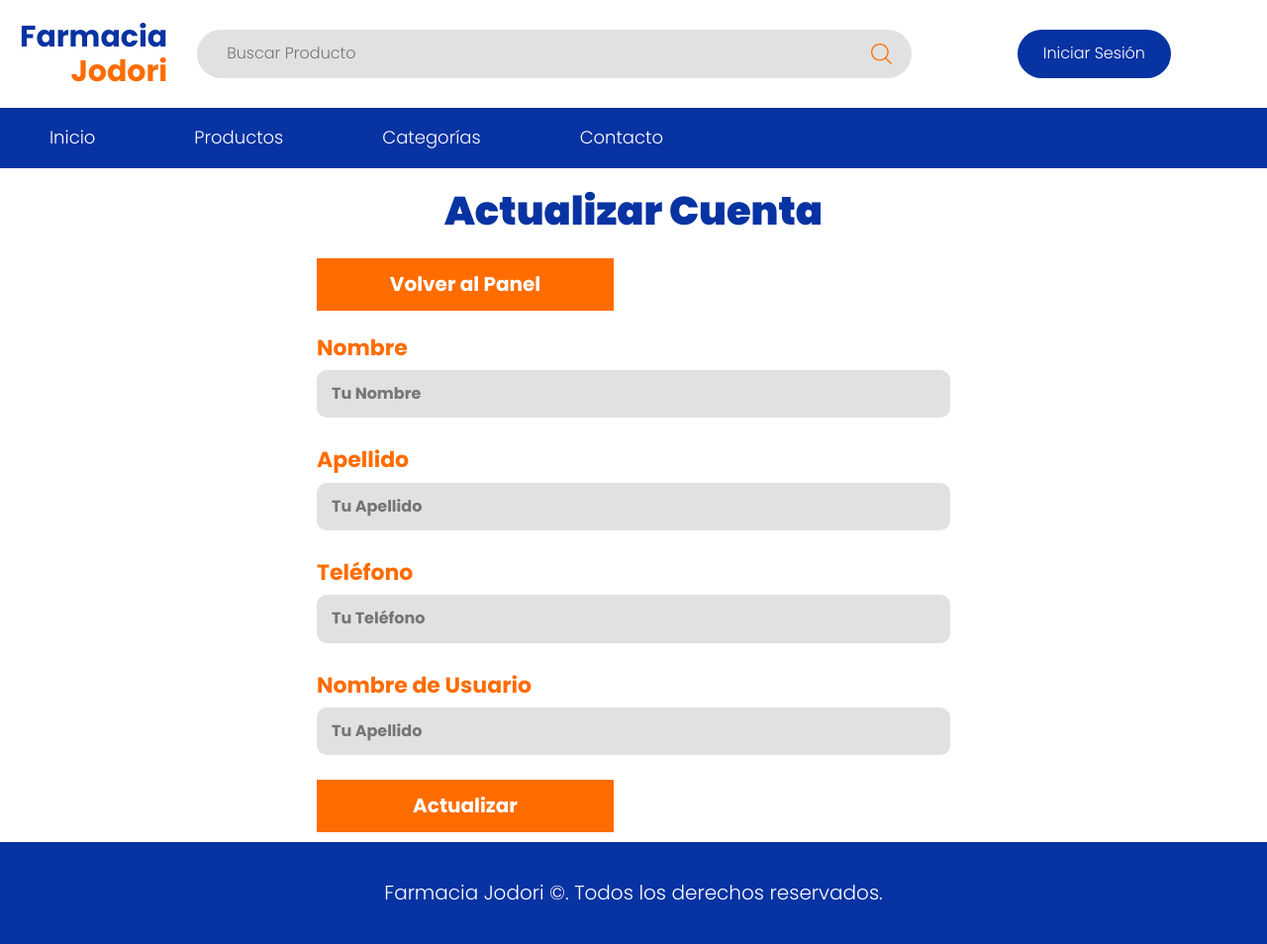
After one commit to LeonardoC1302/Jodori-Drugstore, a PHP site: template views/pages/actualizarCuenta.php in a window 1280 px wide. The commit adds this page. Shown: the whole page at 99% size. Run offline with PHP 8.4, Linux system fonts and the light colour scheme; the template is opened without the code that fills it, so the values that code supplies are empty.

Commit message:
Update Account

```diff
--- a/src/scss/base/_globales.scss
+++ b/src/scss/base/_globales.scss
@@ -55,6 +55,7 @@ img {
 
 .blue-btn {
     @include m.boton(v.$azul, v.$blanco, 0);
+    margin: 1rem 0;
 }
 .red-btn-block {
     @include m.boton(v.$rojo, v.$blanco, 0);
--- a/src/scss/internal/_cuenta.scss
+++ b/src/scss/internal/_cuenta.scss
@@ -30,3 +30,19 @@
     }
 
 }
+
+.actualizar-cuenta{
+    .orange-btn{
+        width: 30rem;
+    }
+    .form__field{
+        input{
+            font-weight: v.$bold;
+            color: v.$azul;
+        }
+    }
+    display: flex;
+    flex-direction: column;
+    width: 50%;
+    margin: 0 auto auto auto;
+}
--- a/src/scss/ui/form/_actions.scss
+++ b/src/scss/ui/form/_actions.scss
@@ -2,7 +2,7 @@
 @use 'base/mixins' as m;
 .action {
     color: v.$azul;
-    margin: 0;
+    margin-bottom: 1rem;
     font-size: 1.6rem;
     span{
         color: v.$naranja;
--- a/views/auth/register.php
+++ b/views/auth/register.php
@@ -29,7 +29,6 @@
             <label for="password" class="form__label">Contraseña</label>
             <input class="form__input" type="password" placeholder="Tu Contraseña" id="password" name="password" >
         </div> <!-- /form__field -->
-        <a href="/forgot" class="action align-right">¿Olvidaste tu Contraseña?</a>
         <input class="form__submit" type="submit" value="Ingresar">
         <a href="/login" class="action align-center">¿Ya tienes una cuenta? <span>Inicia Sesión</span></a>
     </form>
--- a/views/layout.php
+++ b/views/layout.php
@@ -22,11 +22,11 @@
 
         <div class="actions">
             <?php if(!isset($_SESSION['login'])) { ?>
-                <a class="login" href="login">Iniciar Sesión</a>
+                <a class="login" href="/login">Iniciar Sesión</a>
                 <?php } else { ?>
-                    <a class="login" href="logout">Cerrar Sesión</a>
-                    <a class="login" href="cuenta">Mi Cuenta</a>
-                    <a class="carrito" href="carrito"> </a>
+                    <a class="login" href="/logout">Cerrar Sesión</a>
+                    <a class="login" href="/cuenta">Mi Cuenta</a>
+                    <a class="carrito" href="/carrito"> </a>
             <?php } ?>
         </div>
     </header>
@@ -34,11 +34,11 @@
     <nav class="navegacion">
         <a <?php if ($page == 'inicio') { echo 'class="active"'; } ?> href="/">
         Inicio</a>
-        <a <?php if ($page == 'productos') { echo 'class="active"'; } ?> href="productos">
+        <a <?php if ($page == 'productos') { echo 'class="active"'; } ?> href="/productos">
         Productos</a>
-        <a <?php if ($page == 'categorias') { echo 'class="active"'; } ?> href="categorias">
+        <a <?php if ($page == 'categorias') { echo 'class="active"'; } ?> href="/categorias">
         Categorías</a>
-        <a <?php if ($page == 'contacto') { echo 'class="active"'; } ?> href="contacto">
+        <a <?php if ($page == 'contacto') { echo 'class="active"'; } ?> href="/contacto">
         Contacto</a>
     </nav>
 
--- /dev/null
+++ b/views/pages/actualizarCuenta.php
@@ -0,0 +1,24 @@
+<h1>Actualizar Cuenta</h1>
+<div class="actualizar-cuenta">
+    <a class="orange-btn" href="/cuenta">Volver al Panel</a>
+    <form method="POST" class="form">
+        <div class="form__field">
+            <label for="name" class="form__label">Nombre</label>
+            <input class="form__input" type="text" placeholder="Tu Nombre" id="name" name="name" value="<?php echo $user->name;?>">
+        </div> <!-- /form__field -->
+        <div class="form__field">
+            <label for="surname" class="form__label">Apellido</label>
+            <input class="form__input" type="text" placeholder="Tu Apellido" id="surname" name="surname" value="<?php echo $user->surname;?>">
+        </div> <!-- /form__field -->
+        <div class="form__field">
+            <label for="phone" class="form__label">Teléfono</label>
+            <input class="form__input" type="tel" placeholder="Tu Teléfono" id="phone" name="phone" value="<?php echo $user->phone;?>">
+        </div> <!-- /form__field -->
+        <div class="form__field">
+            <label for="username" class="form__label">Nombre de Usuario</label>
+            <input class="form__input" type="text" placeholder="Tu Apellido" id="username" name="username" value="<?php echo $user->username;?>">
+        </div> <!-- /form__field -->
+
+        <input type="submit" class="orange-btn" value="Actualizar">
+    </form>
+</div>
```
Also changed, not shown: controllers/LoginController.php (+39 -0 lines), controllers/PagesController.php (+0 -13 lines), models/Usuario.php (+18 -4 lines), public/index.php (+7 -1 lines), views/pages/cuenta.php (+8 -4 lines), public/build/css/app.css, 1 other file.
